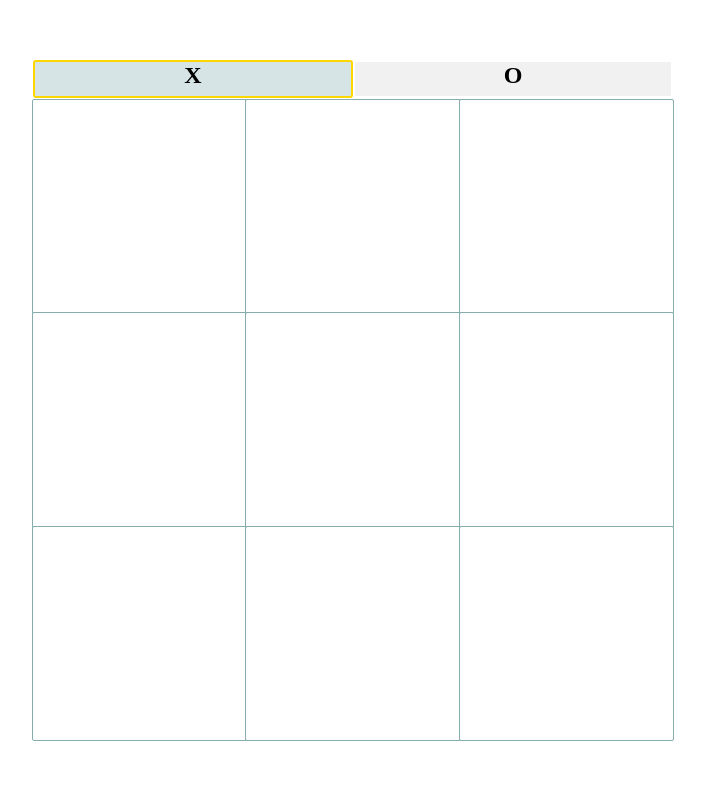
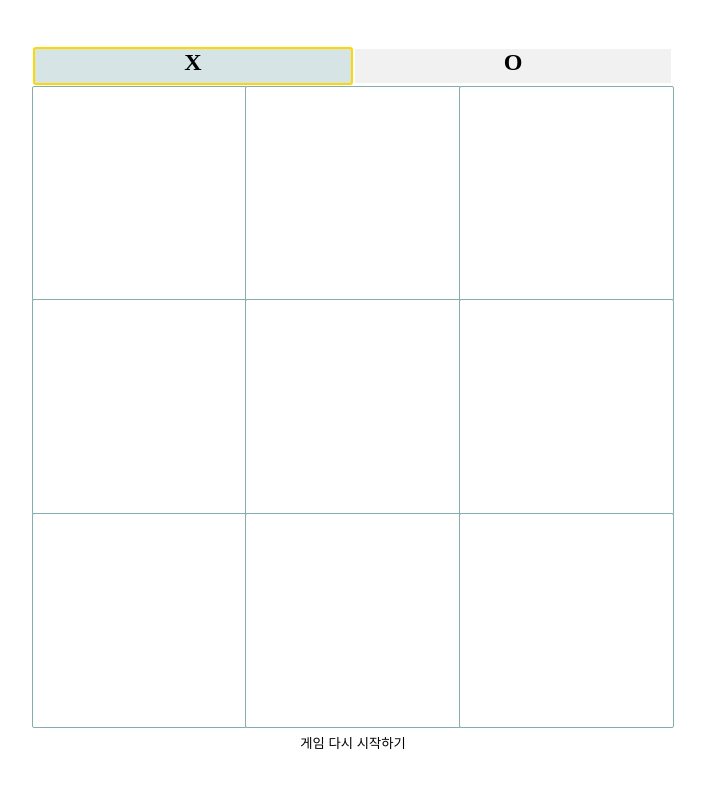
Before and after one commit to Simtudy-Frontend/react-tic-tac-toe, a React app in the folder ayoung/: page / in a window 1280 px wide. Shown: the top 788 px of the page, without its empty margins (287-992 px from the left). Built offline with nearby package versions, Linux system fonts and the light colour scheme.

Commit message:
게임 리셋 버튼 추가

```diff
--- a/ayoung/src/App.jsx
+++ b/ayoung/src/App.jsx
@@ -37,6 +37,12 @@ const App = () => {
     updateSquares(position, mark);
   }, [isPlayerTurn, mark, squares]);
 
+  const handleReset = () => {
+    setSquares(Array(9).fill(null)); // 게임 보드를 초기화
+    setMark("X"); // 선공을 X로 초기화
+    setPlayerMark("X"); // 플레이어 선택을 X로 초기화
+  };
+
   return (
     <Container>
       <SelectPlayer
@@ -45,6 +51,7 @@ const App = () => {
         turnMark={gameStatus.ended ? null : mark}
       ></SelectPlayer>
       <Board squares={squares} onBoardClick={handleClick}></Board>
+      <RestartButton onClick={handleReset}>게임 다시 시작하기</RestartButton>
     </Container>
   );
 };
@@ -61,3 +68,17 @@ const Container = styled.div`
   justify-content: center;
   align-items: center;
 `;
+
+const RestartButton = styled.button`
+  margin-top: 5px;
+  width: 50%;
+  background: none;
+  border: none;
+  cursor: pointer;
+  transition: background 0.3s ease;
+
+  &:hover {
+    opacity: 0.3;
+    background: rgba(214, 228, 229, 0.6);
+  }
+`;
```
